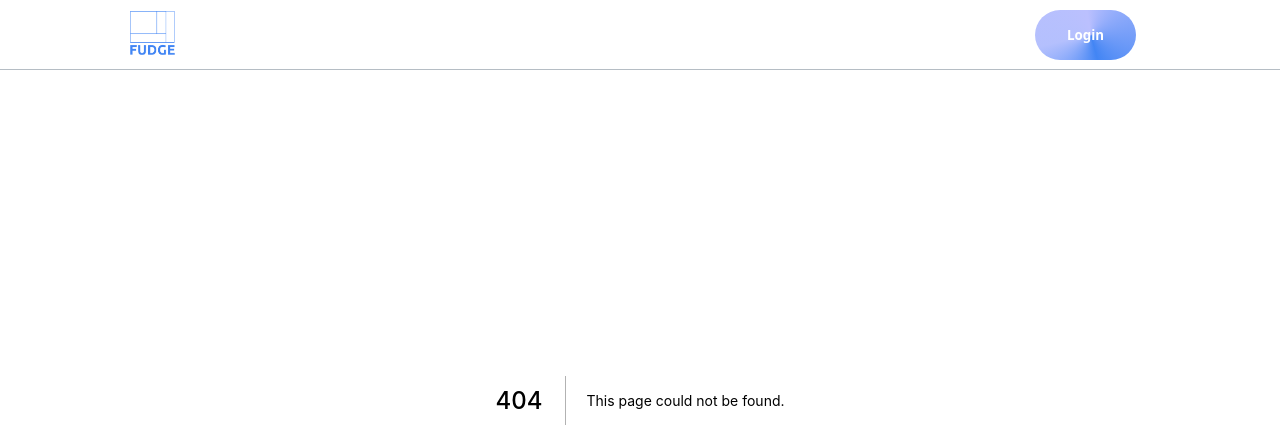
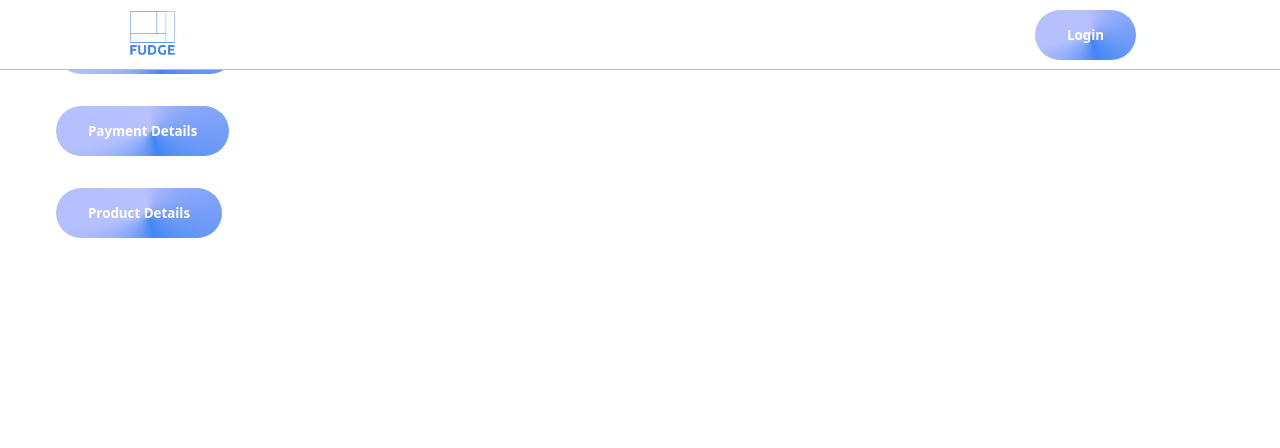
Before and after one commit to seng-fudge/frontend, a Next.js app: page /createInvoice/progressBar in a window 1280 px wide. Before the commit this address had no page. Shown: the top 448 px of the page. Built offline with nearby package versions, Linux system fonts and the light colour scheme.

Commit message:
feat: navbar to diff pages in creation

```diff
--- a/pages/createInvoice/customerDetails.js
+++ b/pages/createInvoice/customerDetails.js
@@ -6,6 +6,7 @@ import Loader from "../../components/Loader";
 import FormInput from "../../components/FormInput";
 import { useRouter } from "next/router";
 import LoginButton from "../../components/LoginButton";
+import ProgressBar from "./progressBar";
 
 export default function CreateInvoice() {
   const { email } = useContext(UserContext);
@@ -233,6 +234,7 @@ function InvoiceCreationForm() {
               Create Invoice
             </button>
         </form>
+        <ProgressBar />
       </div>
     </body>
   );
--- a/pages/createInvoice/productDetails.js
+++ b/pages/createInvoice/productDetails.js
@@ -6,6 +6,7 @@ import Loader from "../../components/Loader";
 import FormInput from "../../components/FormInput";
 import { useRouter } from "next/router";
 import LoginButton from "../../components/LoginButton";
+import ProgressBar from "./progressBar";
 
 export default function CreateInvoice() {
   const { email } = useContext(UserContext);
@@ -197,6 +198,7 @@ function InvoiceCreationForm() {
   ) : (
     <body>
       <div className="centered">
+        <ProgressBar />
         <form id="form" onSubmit={() => onSubmit()}>
             <h1 className="gradient-text">Payment Details</h1>
             <FormInput id="formDueDate" name="Due date" type="text"/>
--- /dev/null
+++ b/pages/createInvoice/progressBar.js
@@ -0,0 +1,23 @@
+import Link from "next/link";
+
+export default function ProgressBar() {
+  return (
+    <nav>
+      <ul>
+          <Link href="/createInvoice/customerDetails" passHref>
+            <button className="btn-gradient">Customer Details</button>
+          </Link>
+      </ul>
+      <ul>
+          <Link href="/createInvoice/paymentDetails" passHref>
+            <button className="btn-gradient">Payment Details</button>
+          </Link>
+      </ul>
+      <ul>
+          <Link href="/createInvoice/productDetails" passHref>
+            <button className="btn-gradient">Product Details</button>
+          </Link>
+      </ul>
+    </nav>
+  );
+}
--- a/styles/globals.css
+++ b/styles/globals.css
@@ -229,6 +229,10 @@ button.extra-large {
   text-align: center;
 }
 
+.shiftDown {
+    top: 70px;
+}
+
 .white{
   color: white;
 }
```
Also changed, not shown: pages/createInvoice/paymentDetails.js (+7 -5 lines).
